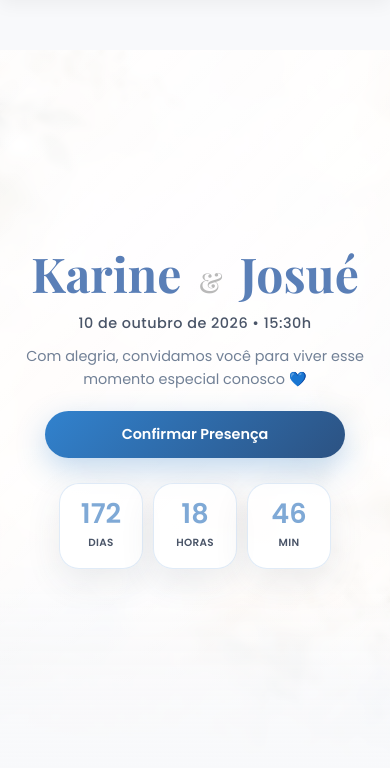
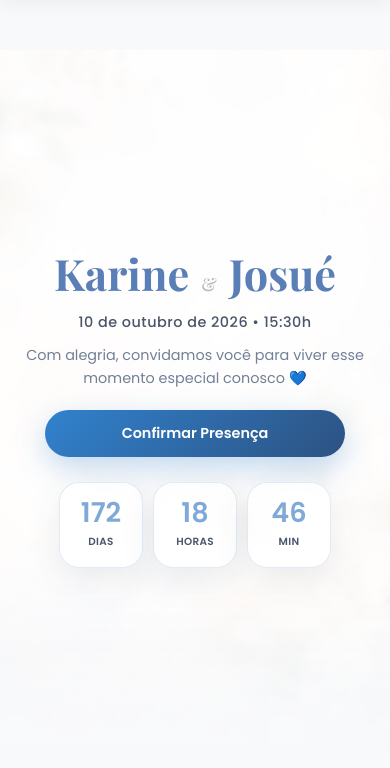
Before and after one commit to rvcris87/casamento-karine-josue, a Flask app: page / in a window 390 px wide. Shown: the part 70-838 px from the top of the page. Run offline with Flask 3, Linux system fonts and the light colour scheme; data that the repository does not hold is empty; some libraries are stand-ins or nearby versions.

Commit message:
'atualizaçao'

```diff
--- a/static/css/style.css
+++ b/static/css/style.css
@@ -227,12 +227,12 @@ textarea {
     animation: heroFadeUp 1.2s ease-out forwards;
 }
 
-.hero-name {
+.hero-title .nome {
     color: #5a7fb7;
     display: inline-block;
 }
 
-.hero-separator {
+.hero-title .and {
     color: #b9b9b9;
     font-size: 0.58em;
     font-weight: 300;
@@ -367,11 +367,16 @@ textarea {
     }
 
     .hero-title {
-        margin-bottom: 15px;
-    }
-
-    .hero-separator {
-        margin: 0 8px;
+        font-size: 2.7rem !important;
+        line-height: 1.15 !important;
+        max-width: 320px;
+        margin: 0 auto 15px auto;
+        text-align: center;
+    }
+
+    .hero-title .and {
+        font-size: 0.42em !important;
+        margin: 0 2px !important;
     }
 
     .hero-date {
@@ -424,10 +429,6 @@ textarea {
     .hero-title {
         margin-bottom: 12px;
         letter-spacing: 0;
-    }
-
-    .hero-separator {
-        margin: 0 6px;
     }
 
     .hero-date {
--- a/templates/partials/hero.html
+++ b/templates/partials/hero.html
@@ -6,9 +6,9 @@
     <div class="hero-inner">
         <!-- Títulos -->
         <h1 class="hero-title">
-            <span class="hero-name">Karine</span>
-            <span class="hero-separator">&</span>
-            <span class="hero-name">Josué</span>
+            <span class="nome">Karine</span>
+            <span class="and">&</span>
+            <span class="nome">Josué</span>
         </h1>
 
         <!-- Data e hora -->
```
